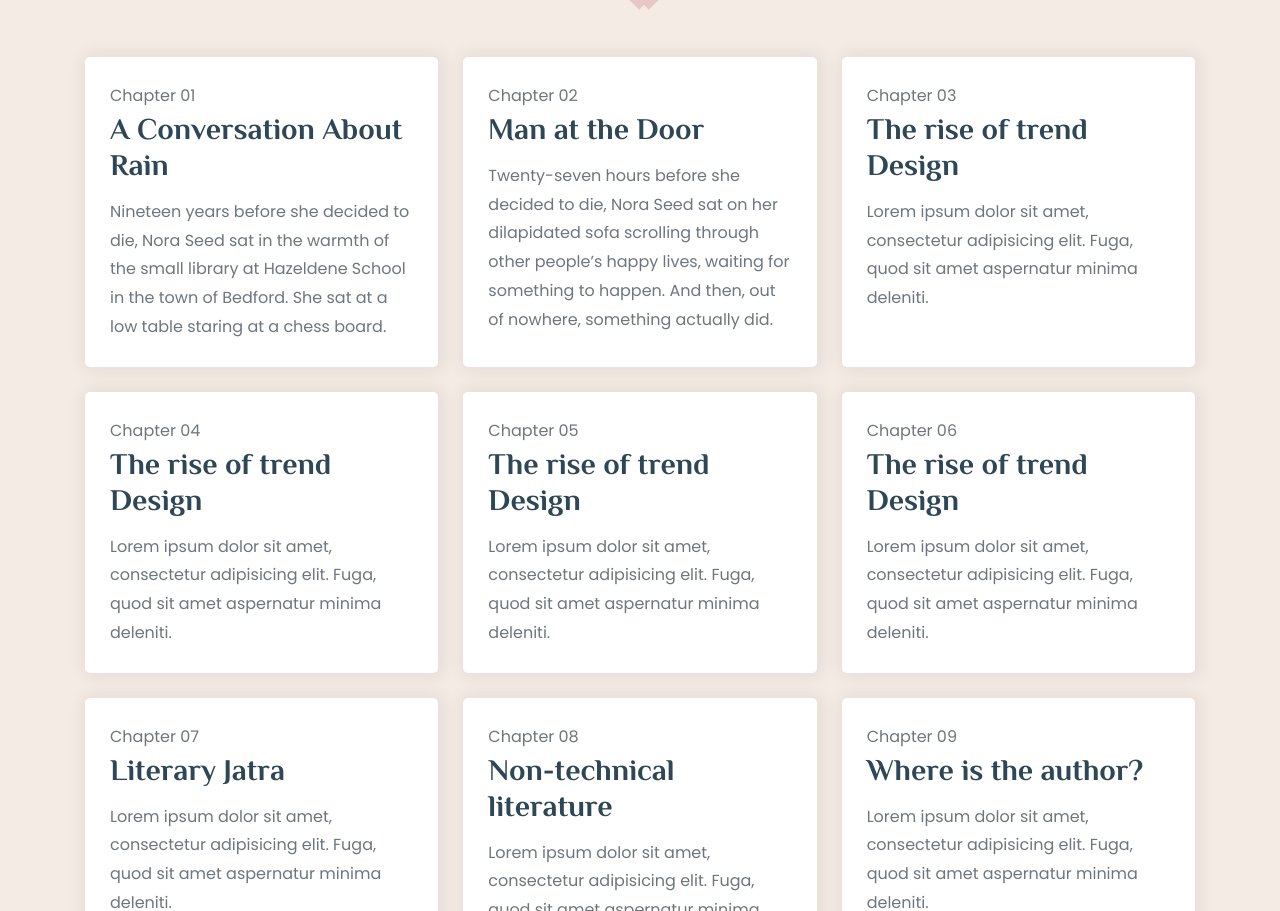
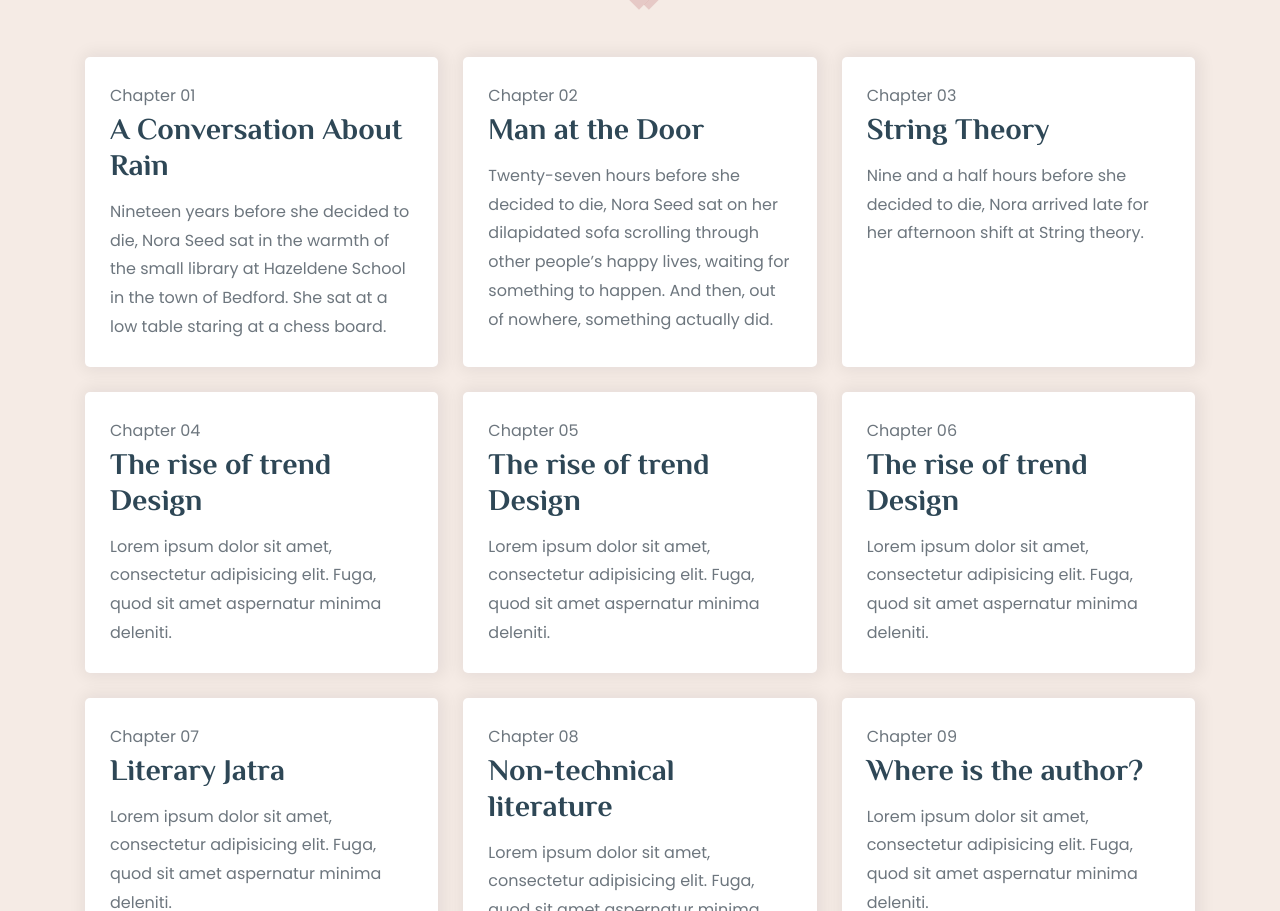
Before and after one commit to ArchitaSethi24/Ebook-store, a plain HTML site: page index.html in a window 1280 px wide. Shown: the part 2421-3332 px from the top of the page. Drawn offline with nearby package versions, Linux system fonts and the light colour scheme.

Commit message:
updated third chapter

```diff
--- a/index.html
+++ b/index.html
@@ -350,11 +350,10 @@ something to happen. And then, out of nowhere, something actually did.
 
                 <p class="card-subtitle">Chapter 03</p>
 
-                <h3 class="h3 card-title">The rise of trend Design</h3>
-
+                <h3 class="h3 card-title">String Theory</h3>
                 <p class="card-text">
-                  Lorem ipsum dolor sit amet, consectetur adipisicing elit. Fuga, quod sit amet aspernatur minima
-                  deleniti.
+                 Nine and a half hours before she decided to die, Nora arrived late for her
+afternoon shift at String theory.
                 </p>
 
               </div>
```
